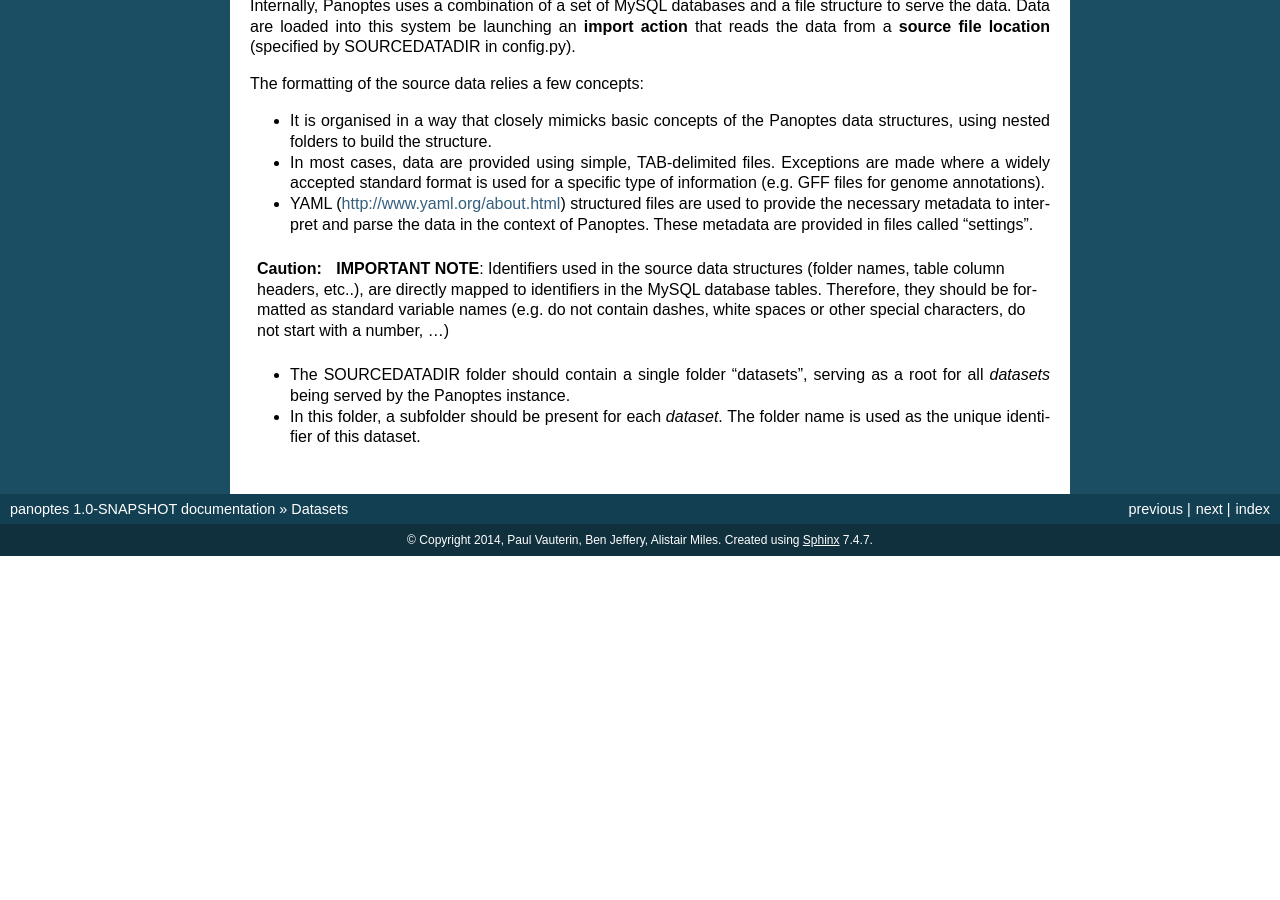
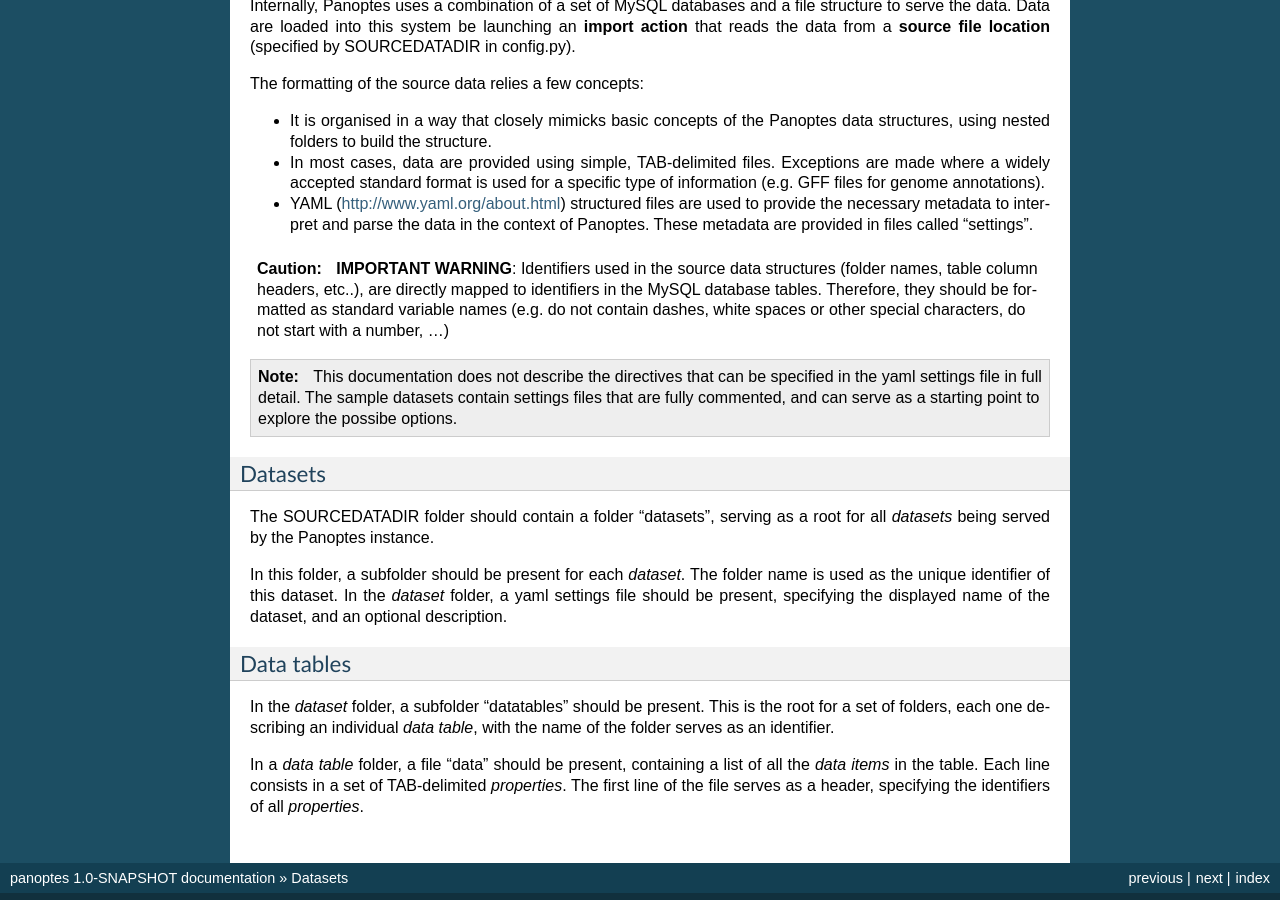
Before and after one commit to cggh/panoptes, a Sphinx documentation site: the page built from documentation/datasets.rst, in a window 1280 px wide and 900 px high, scrolled down 1897 px. Built offline with Sphinx 7.4.7, drawn with Linux system fonts in a browser that asks for light colours; before the commit the page ends 2453 px from its top, so only the background shows below that.

Commit message:
Doc editing

```diff
--- a/documentation/datasets.rst
+++ b/documentation/datasets.rst
@@ -90,7 +90,19 @@ The formatting of the source data relies a few concepts:
 - YAML (http://www.yaml.org/about.html) structured files are used to provide the necessary metadata to interpret and parse the data in the context of Panoptes. These metadata are provided in files called "settings".
 
 .. caution::
-  **IMPORTANT NOTE**: Identifiers used in the source data structures (folder names, table column headers, etc..), are directly mapped to identifiers in the MySQL database tables. Therefore, they should be formatted as standard variable names (e.g. do not contain dashes, white spaces or other special characters, do not start with a number, ...)
+  **IMPORTANT WARNING**: Identifiers used in the source data structures (folder names, table column headers, etc..), are directly mapped to identifiers in the MySQL database tables. Therefore, they should be formatted as standard variable names (e.g. do not contain dashes, white spaces or other special characters, do not start with a number, ...)
 
-- The SOURCEDATADIR folder should contain a single folder "datasets", serving as a root for all *datasets* being served by the Panoptes instance.
-- In this folder, a subfolder should be present for each *dataset*. The folder name is used as the unique identifier of this dataset.
+.. Note::
+  This documentation does not describe the directives that can be specified in the yaml settings file in full detail. The sample datasets contain settings files that are fully commented, and can serve as a starting point to explore the possibe options.
+
+Datasets
+~~~~~~~~
+The SOURCEDATADIR folder should contain a folder "datasets", serving as a root for all *datasets* being served by the Panoptes instance.
+
+In this folder, a subfolder should be present for each *dataset*. The folder name is used as the unique identifier of this dataset. In the *dataset* folder, a yaml settings file should be present, specifying the displayed name of the dataset, and an optional description.
+
+Data tables
+~~~~~~~~~~~
+In the *dataset* folder, a subfolder "datatables" should be present. This is the root for a set of folders, each one describing an individual *data table*, with the name of the folder serves as an identifier.
+
+In a *data table* folder, a file "data" should be present, containing a list of all the *data items* in the table. Each line consists in a set of TAB-delimited *properties*. The first line of the file serves as a header, specifying the identifiers of all *properties*.
```
